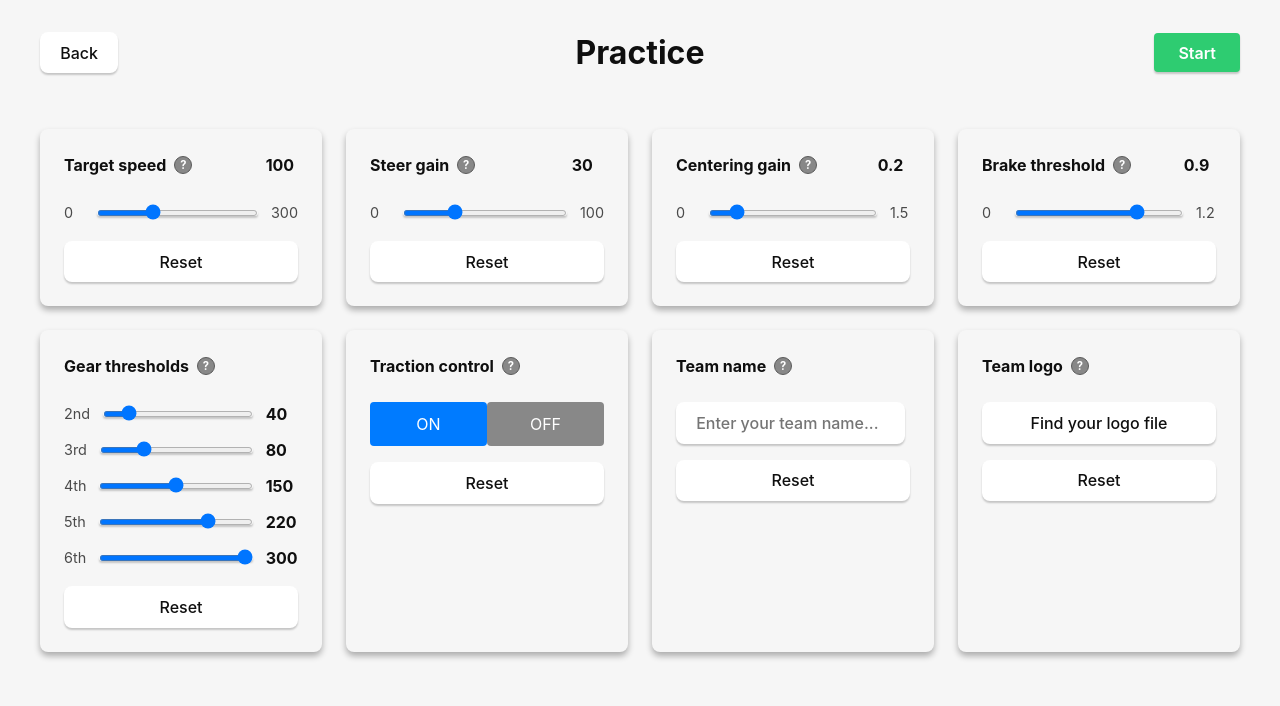
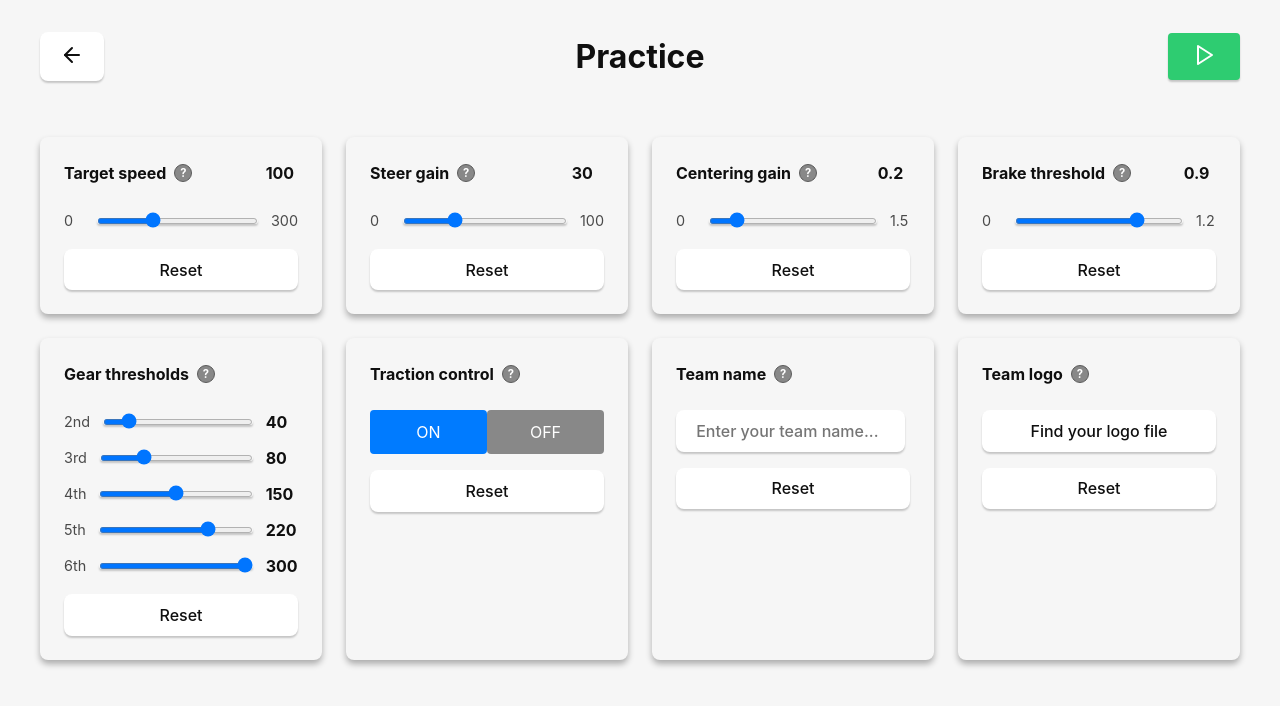
Before and after one commit to ling1984/TORCS-Race-Runner, a SvelteKit app: page /single in a window 1280 px wide. Shown: the top 706 px of the page. Built offline with nearby package versions, Linux system fonts and the light colour scheme.

Commit message:
Added some nice icons to layout on practice

```diff
--- a/src/routes/single/+layout.svelte
+++ b/src/routes/single/+layout.svelte
@@ -1,6 +1,7 @@
 <script lang="ts">
   import { running, onStartDriver } from '$lib/stores';
   import { goto } from '$app/navigation';
+  import { ArrowLeft, Play, Pause } from '@lucide/svelte';
 
   async function handleButtonClick(event: Event) {
     const handler = $onStartDriver;
@@ -15,11 +16,15 @@
 
 <header class="header">
     <button class="btn" type="button" onclick={handleBackClick}>
-      Back
+      <ArrowLeft size={24}/>
     </button>
   <h1>Practice</h1>
     <button class="btn-drive {$running ? 'running' : 'stopped'}" type="button" onclick={handleButtonClick}>
-      {$running ? 'Stop' : 'Start'}
+      {#if $running}
+        <Pause size={24} />
+      {:else}
+        <Play size={24} />
+      {/if}
     </button>
 </header>
 
```
